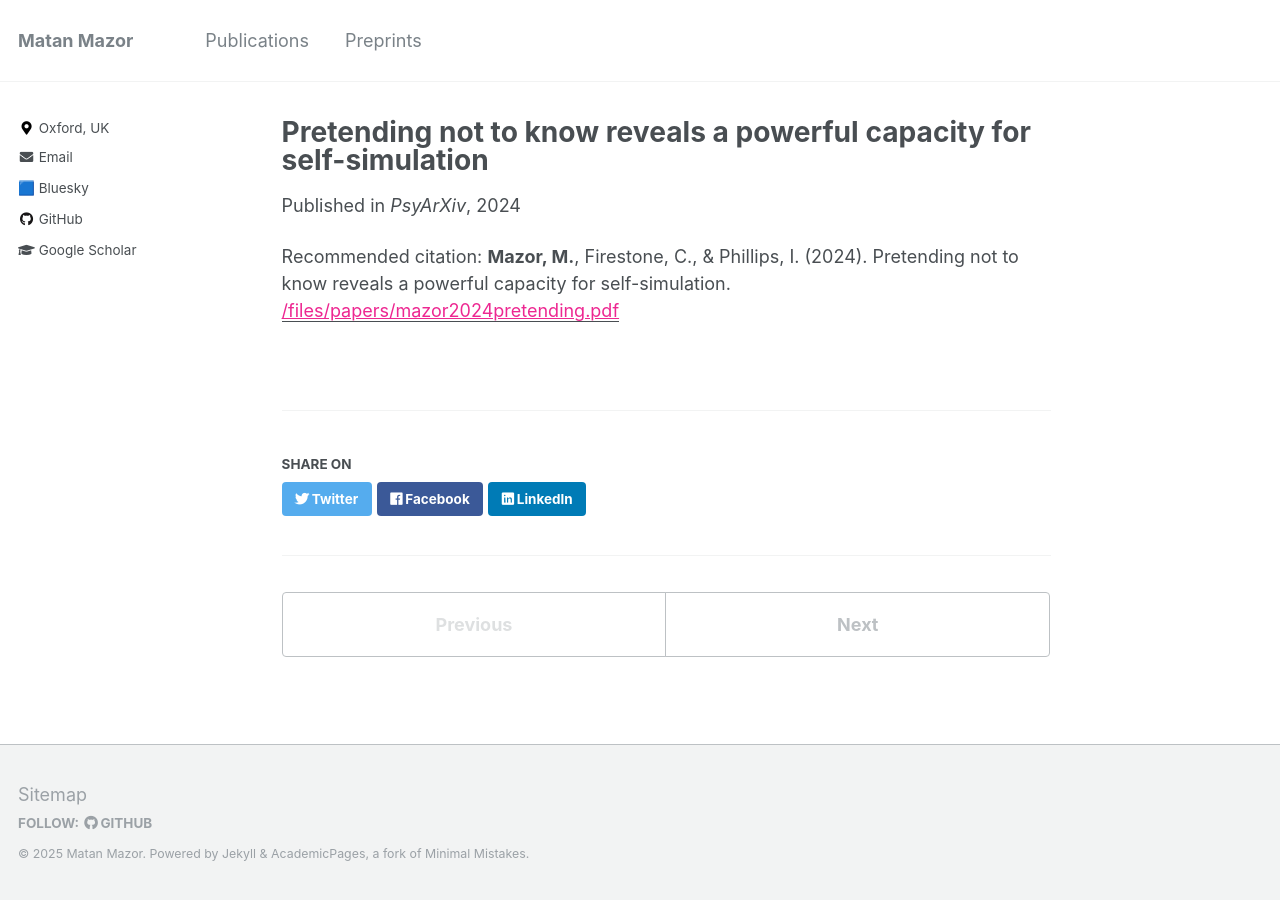
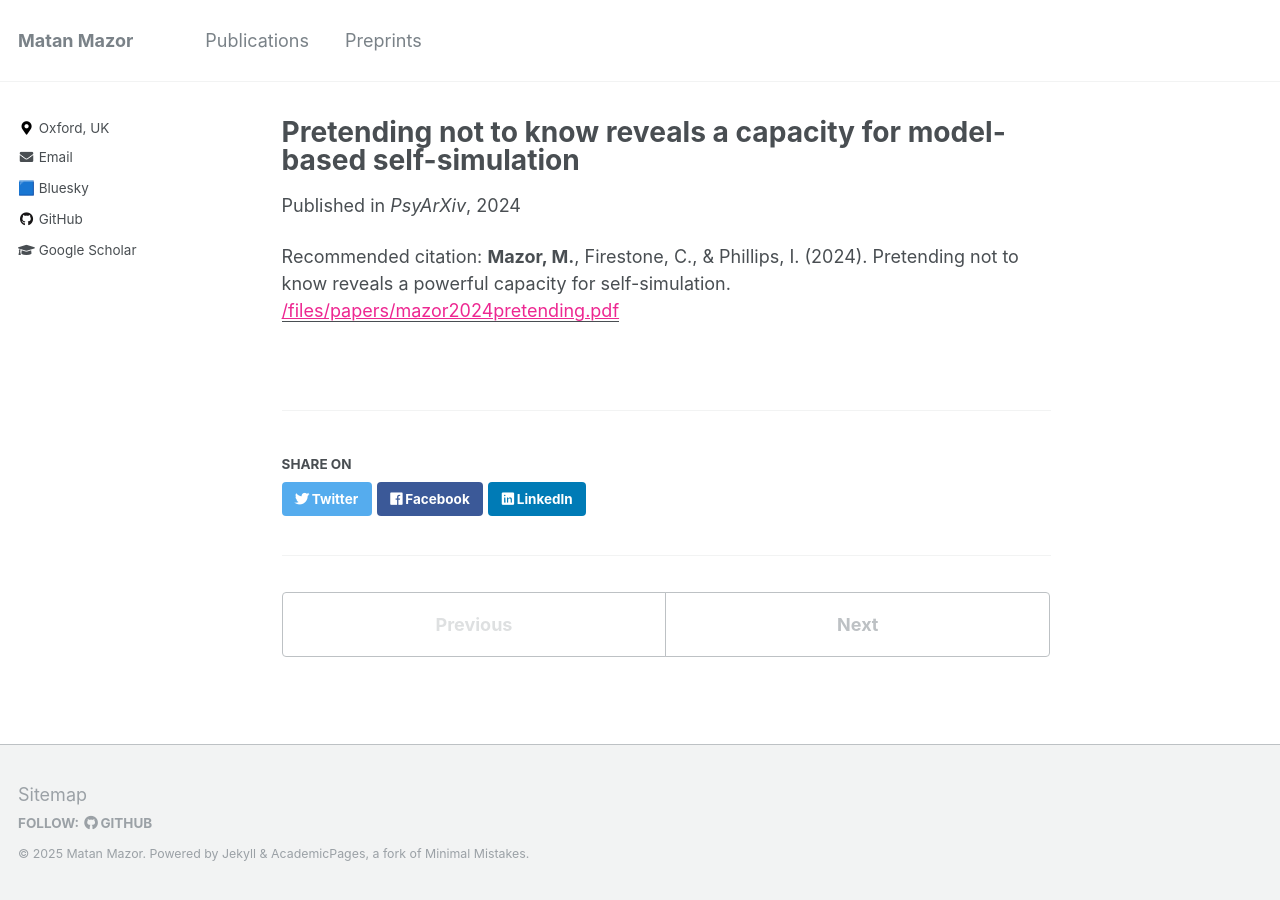
Before and after one commit to matanmazor/matanmazor.github.io, a Jekyll site: the page built from _preprints/2024-03-11-pretending.md, in a window 1280 px wide. Built offline with Jekyll 4.4.1, drawn with Linux system fonts in a browser that asks for light colours.

```diff
--- a/_preprints/2024-03-11-pretending.md
+++ b/_preprints/2024-03-11-pretending.md
@@ -1,5 +1,5 @@
 ---
-title: "Pretending not to know reveals a powerful capacity for self-simulation"
+title: "Pretending not to know reveals a capacity for model-based self-simulation"
 collection: preprints
 permalink: /preprint/2024-03-11-pretending
 date: 2024-03-11
```
Also changed, not shown: _publications/2025-03-02-individual.md (+1 -1 lines), 2 other files.
